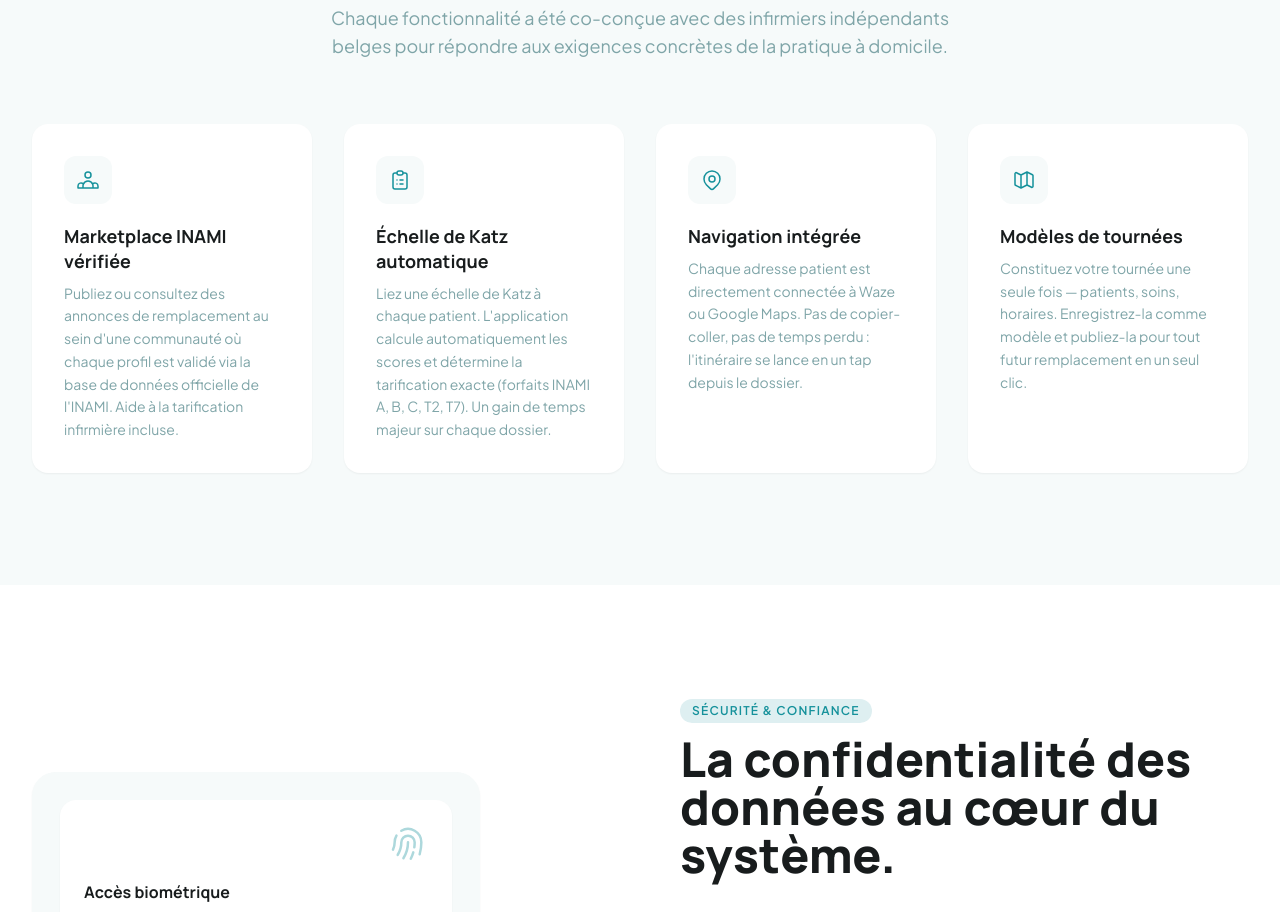
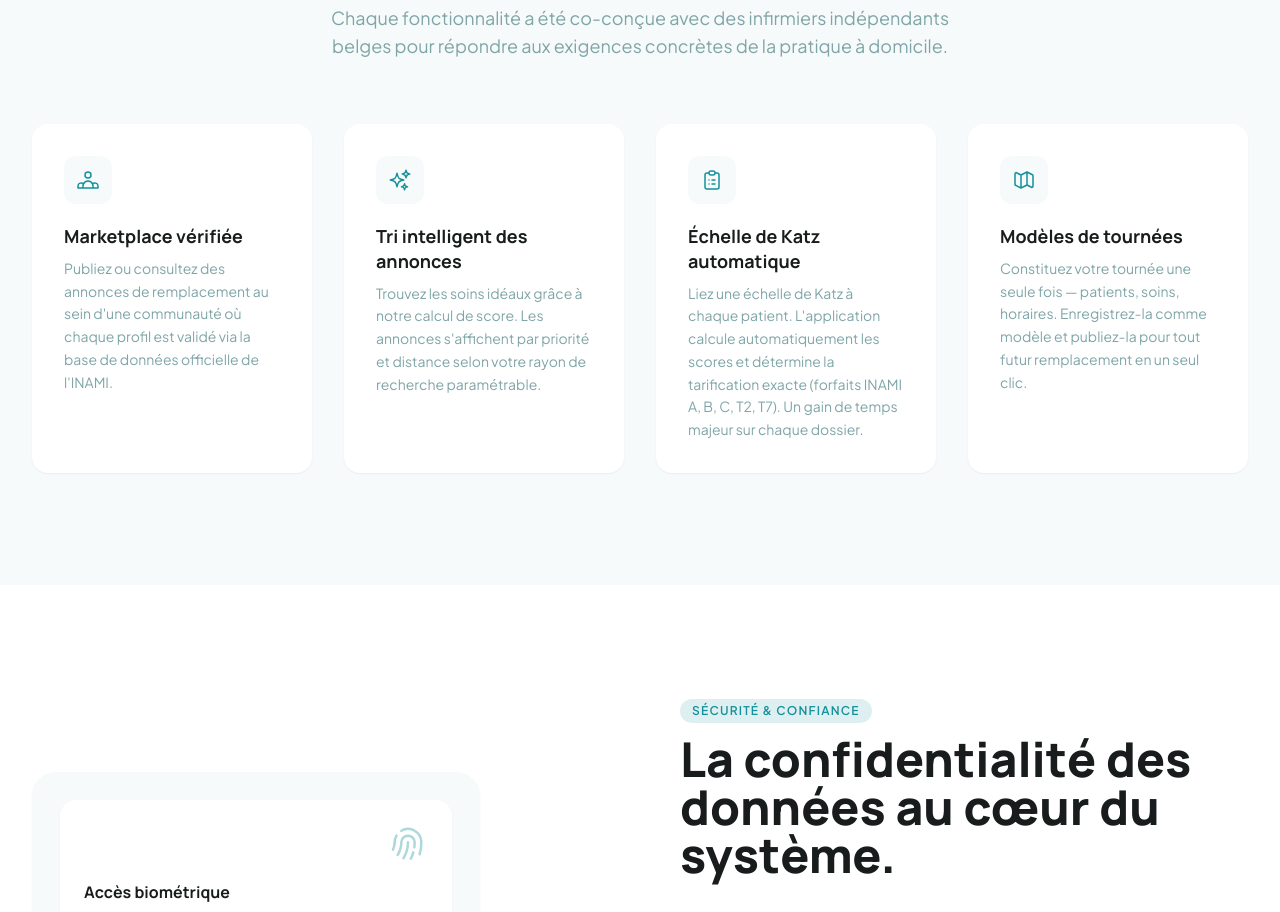
Before and after one commit to JD-Orkest/nursy-landing-page, a Nuxt app: page / in a window 1280 px wide. Shown: the part 3090-4002 px from the top of the page. Built offline with nearby package versions, Linux system fonts and the light colour scheme.

Commit message:
feat: features section réorganisée + carte score + titre onglet Nursy

```diff
--- a/components/organisms/FeaturesSection.vue
+++ b/components/organisms/FeaturesSection.vue
@@ -7,12 +7,12 @@ const features = [
     iconPath: 'M17 20h5v-2a3 3 0 00-5.356-1.857M17 20H7m10 0v-2c0-.656-.126-1.283-.356-1.857M7 20H2v-2a3 3 0 015.356-1.857M7 20v-2c0-.656.126-1.283.356-1.857m0 0a5.002 5.002 0 019.288 0M15 7a3 3 0 11-6 0 3 3 0 016 0z',
   },
   {
+    key: 'score',
+    iconPath: 'M9.813 15.904L9 18.75l-.813-2.846a4.5 4.5 0 00-3.09-3.09L2.25 12l2.846-.813a4.5 4.5 0 003.09-3.09L9 5.25l.813 2.846a4.5 4.5 0 003.09 3.09L15.75 12l-2.846.813a4.5 4.5 0 00-3.09 3.09zM18.259 8.715L18 9.75l-.259-1.035a3.375 3.375 0 00-2.455-2.456L14.25 6l1.036-.259a3.375 3.375 0 002.455-2.456L18 2.25l.259 1.035a3.375 3.375 0 002.456 2.456L21.75 6l-1.035.259a3.375 3.375 0 00-2.456 2.456zM16.894 20.567L16.5 21.75l-.394-1.183a2.25 2.25 0 00-1.423-1.423L13.5 18.75l1.183-.394a2.25 2.25 0 001.423-1.423l.394-1.183.394 1.183a2.25 2.25 0 001.423 1.423l1.183.394-1.183.394a2.25 2.25 0 00-1.423 1.423z',
+  },
+  {
     key: 'katz',
     iconPath: 'M9 5H7a2 2 0 00-2 2v12a2 2 0 002 2h10a2 2 0 002-2V7a2 2 0 00-2-2h-2M9 5a2 2 0 002 2h2a2 2 0 002-2M9 5a2 2 0 012-2h2a2 2 0 012 2m-3 7h3m-3 4h3m-6-4h.01M9 16h.01',
-  },
-  {
-    key: 'navigation',
-    iconPath: 'M17.657 16.657L13.414 20.9a1.998 1.998 0 01-2.827 0l-4.244-4.243a8 8 0 1111.314 0zM15 11a3 3 0 11-6 0 3 3 0 016 0z',
   },
   {
     key: 'models',
--- a/locales/fr.json
+++ b/locales/fr.json
@@ -80,8 +80,12 @@
     "title": "Les outils qu'il vous faut, enfin réunis.",
     "subtitle": "Chaque fonctionnalité a été co-conçue avec des infirmiers indépendants belges pour répondre aux exigences concrètes de la pratique à domicile.",
     "market": {
-      "title": "Marketplace INAMI vérifiée",
-      "text": "Publiez ou consultez des annonces de remplacement au sein d'une communauté où chaque profil est validé via la base de données officielle de l'INAMI. Aide à la tarification infirmière incluse."
+      "title": "Marketplace vérifiée",
+      "text": "Publiez ou consultez des annonces de remplacement au sein d'une communauté où chaque profil est validé via la base de données officielle de l'INAMI."
+    },
+    "score": {
+      "title": "Tri intelligent des annonces",
+      "text": "Trouvez les soins idéaux grâce à notre calcul de score. Les annonces s'affichent par priorité et distance selon votre rayon de recherche paramétrable."
     },
     "katz": {
       "title": "Échelle de Katz automatique",
@@ -90,10 +94,6 @@
     "models": {
       "title": "Modèles de tournées",
       "text": "Constituez votre tournée une seule fois — patients, soins, horaires. Enregistrez-la comme modèle et publiez-la pour tout futur remplacement en un seul clic."
-    },
-    "navigation": {
-      "title": "Navigation intégrée",
-      "text": "Chaque adresse patient est directement connectée à Waze ou Google Maps. Pas de copier-coller, pas de temps perdu : l'itinéraire se lance en un tap depuis le dossier."
     }
   },
   "security": {
--- a/pages/index.vue
+++ b/pages/index.vue
@@ -6,8 +6,8 @@ const seoData = computed(() => {
   const isFr = locale.value === 'fr'
   return {
     title: isFr
-      ? 'NURSY — Remplacement infirmier à domicile Belgique | Vérification INAMI'
-      : 'NURSY — Thuisverpleging vervanging België | RIZIV verificatie',
+      ? 'Nursy — Remplacement infirmier à domicile Belgique | Vérification INAMI'
+      : 'Nursy — Thuisverpleging vervanging België | RIZIV verificatie',
     description: isFr
       ? 'NURSY est la plateforme modulaire de remplacement infirmier à domicile en Belgique. Partagez votre tournée patient par patient, naviguez avec Waze intégré et retrouvez la sérénité professionnelle. Vérification INAMI garantie.'
       : 'NURSY is het modulaire vervangingsplatform voor thuisverpleegkundigen in België. Deel uw ronde patiënt per patiënt, navigeer met geïntegreerde Waze en vind de professionele sereniteit terug. RIZIV verificatie gegarandeerd.',
```
Also changed, not shown: locales/nl.json (+8 -8 lines).
